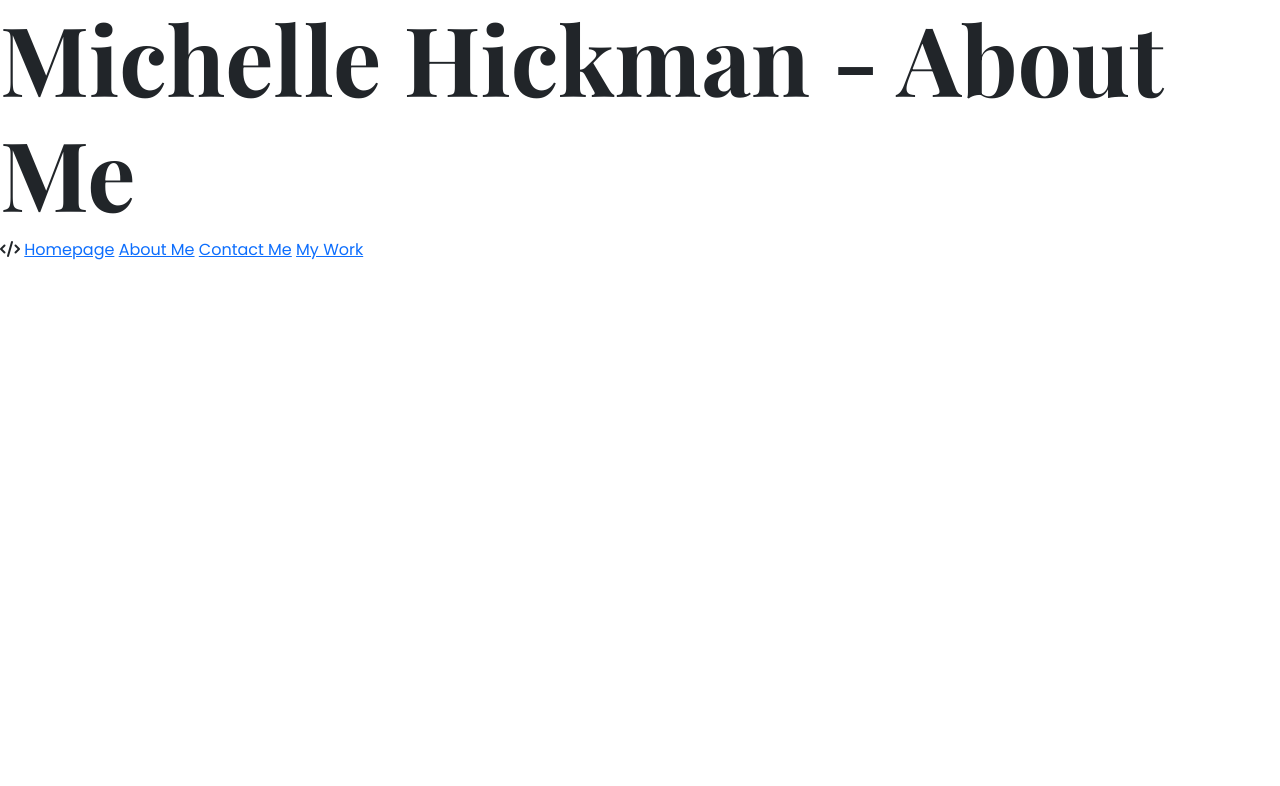
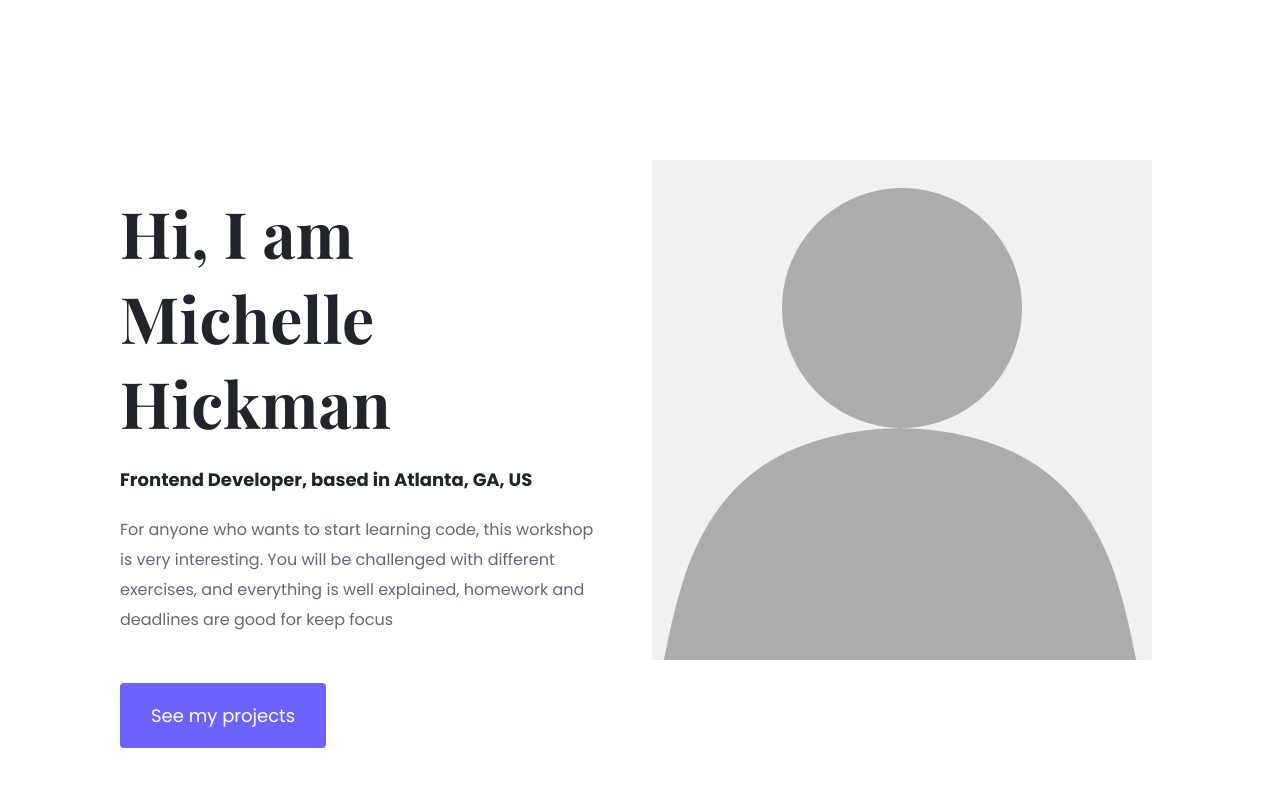
Before and after one commit to mhickman126/portfolio-project, a plain HTML site: page about.html in a window 1280 px wide. Drawn offline with nearby package versions, Linux system fonts and the light colour scheme.

Commit message:
Update about page

```diff
--- a/about.html
+++ b/about.html
@@ -21,12 +21,33 @@
 
 <body>
 
-    <h1>Michelle Hickman - About Me</h1>
-    <i class="fa-solid fa-code"></i>
+    <div class="about-section container">
+        <div class="row">
+            <div class="col-lg-6">
+                <div class="about-section-content">
+
+                    <h1 class="mb-4">Hi, I am Michelle Hickman</h1>
+                    <h2 class="mb-4">Frontend Developer, based in Atlanta, GA, US</h2>
+                    <p class="mb-5">For anyone who wants to start learning code, this workshop is very interesting. You
+                        will
+                        be
+                        challenged with
+                        different
+                        exercises, and everything is well explained, homework and deadlines are good for keep focus</p>
+                    <a href="" class="btn btn-branding">See my projects</a>
+                </div>
+            </div>
+            <div class="col-lg-6">
+                <img src="images/Person-placeholder.jpg" alt="" class="img-fluid">
+            </div>
+        </div>
+    </div>
+
+    <!-- <i class="fa-solid fa-code"></i>
     <a href="/">Homepage</a>
     <a href="/about.html">About Me</a>
     <a href="/contact.html">Contact Me</a>
-    <a href="/work.html">My Work</a>
+    <a href="/work.html">My Work</a> -->
 
 
     <!-- Bootstrap Javascript Link -->
--- a/styles/style.css
+++ b/styles/style.css
@@ -52,6 +52,25 @@ p {
     font-size: 24px;
 }
 
+.about-section h1 {
+    font-size: 64px;
+    line-height: 85px;
+
+}
+
+.about-section h2 {
+    font-size: 18px;
+    font-family: var(--default-font-family);
+}
+
+.about-section {
+    padding: 160px 20px;
+}
+
+.about-section-content {
+   margin: 30px;
+}
+
 .btn-branding {
     background: var(--branding-color);
     border-radius: 4px;
@@ -101,5 +120,12 @@ p {
     padding: 80px 20px;
     }
 
+    .about-section {
+        text-align: center;
+        padding: 0;
+    }
+
+
+
 
 }
```
Also changed, not shown: images/Person-placeholder.jpg (added).
